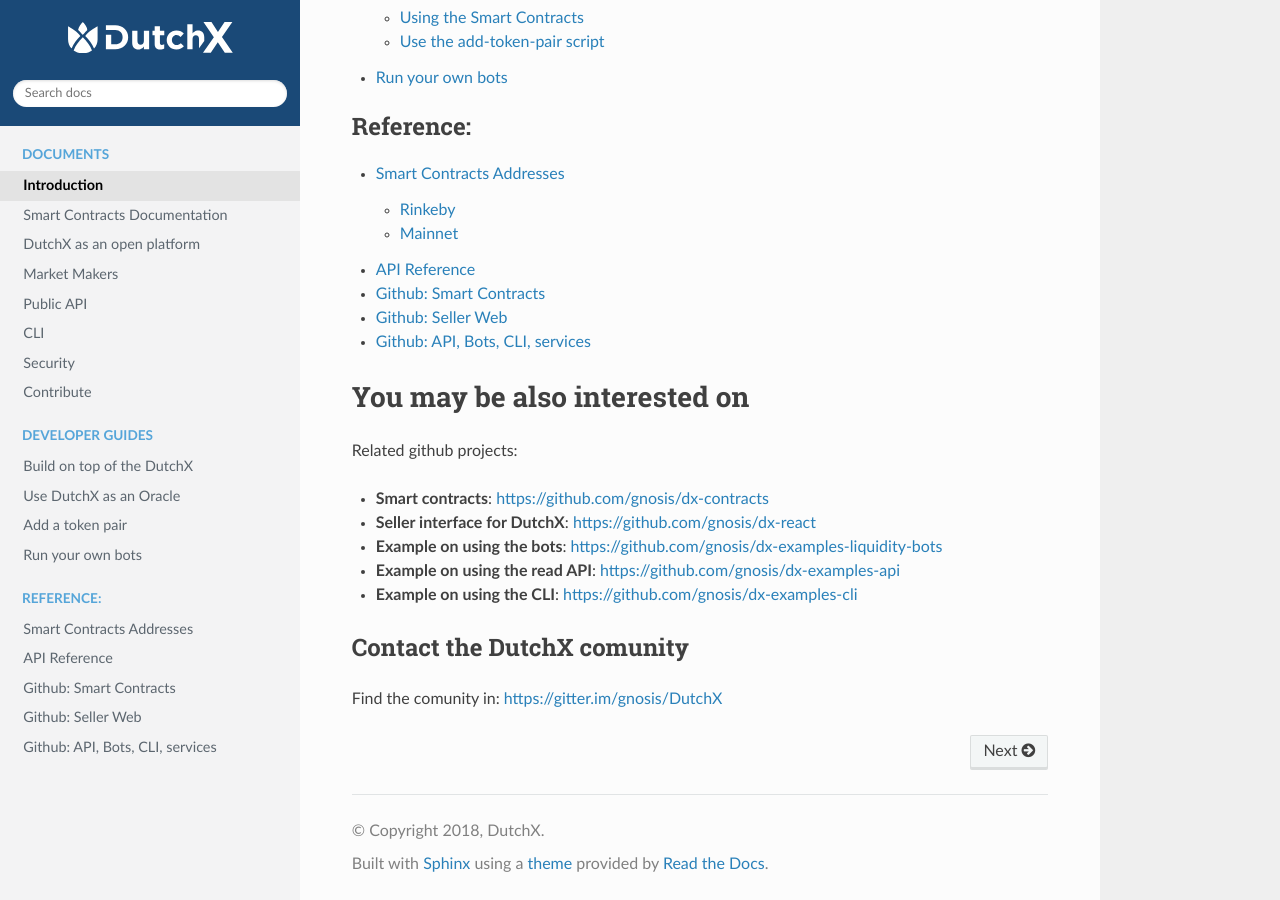
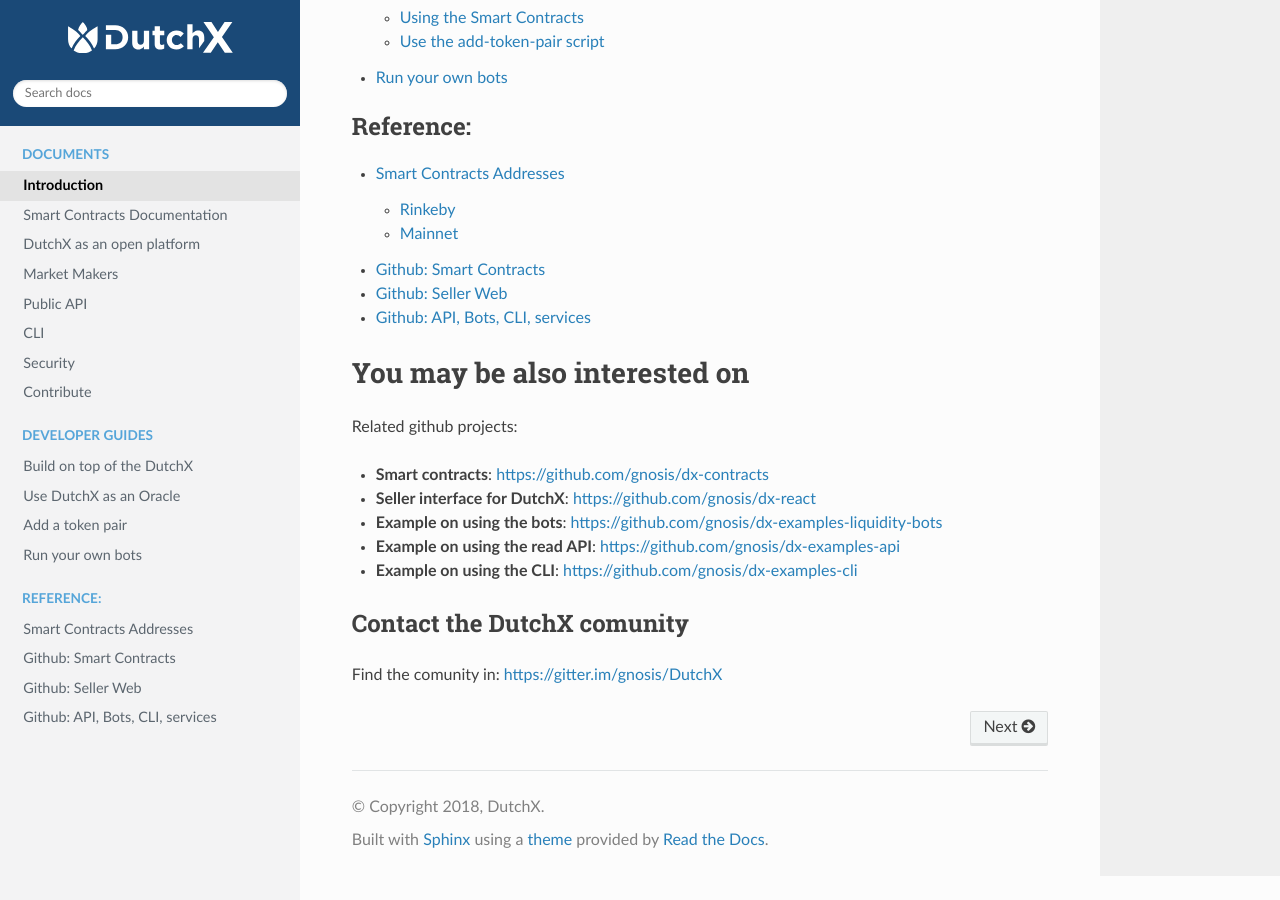
Before and after one commit to gnosis/dx-docs, a Sphinx documentation site: the page built from source/index.rst, in a window 1280 px wide and 900 px high, scrolled down 1257 px. Built offline with Sphinx 7.4.7 and the Read the Docs theme 2.0.0, drawn with Linux system fonts in a browser that asks for light colours; after the commit the page ends 2133 px from its top, so only the background shows below that.

Commit message:
Remove the API address from the references

```diff
--- a/source/index.rst
+++ b/source/index.rst
@@ -56,7 +56,6 @@
    :caption: Reference:
 
    smart-contracts_addresses
-   API Reference <https://dutchx.d.exchange/api/>
    Github: Smart Contracts <https://github.com/gnosis/dx-contracts>
    Github: Seller Web <https://github.com/gnosis/dx-react>
    Github: API, Bots, CLI, services <https://github.com/gnosis/dx-services>
```
